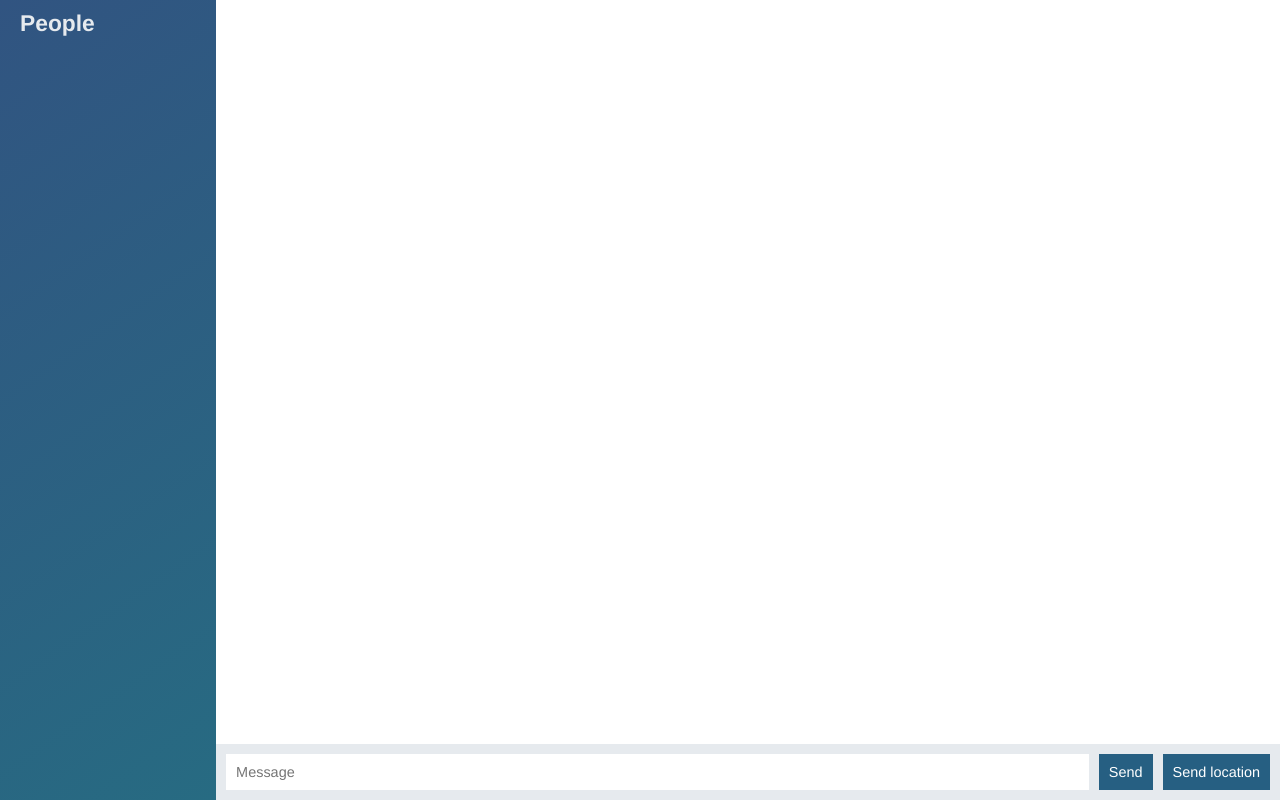
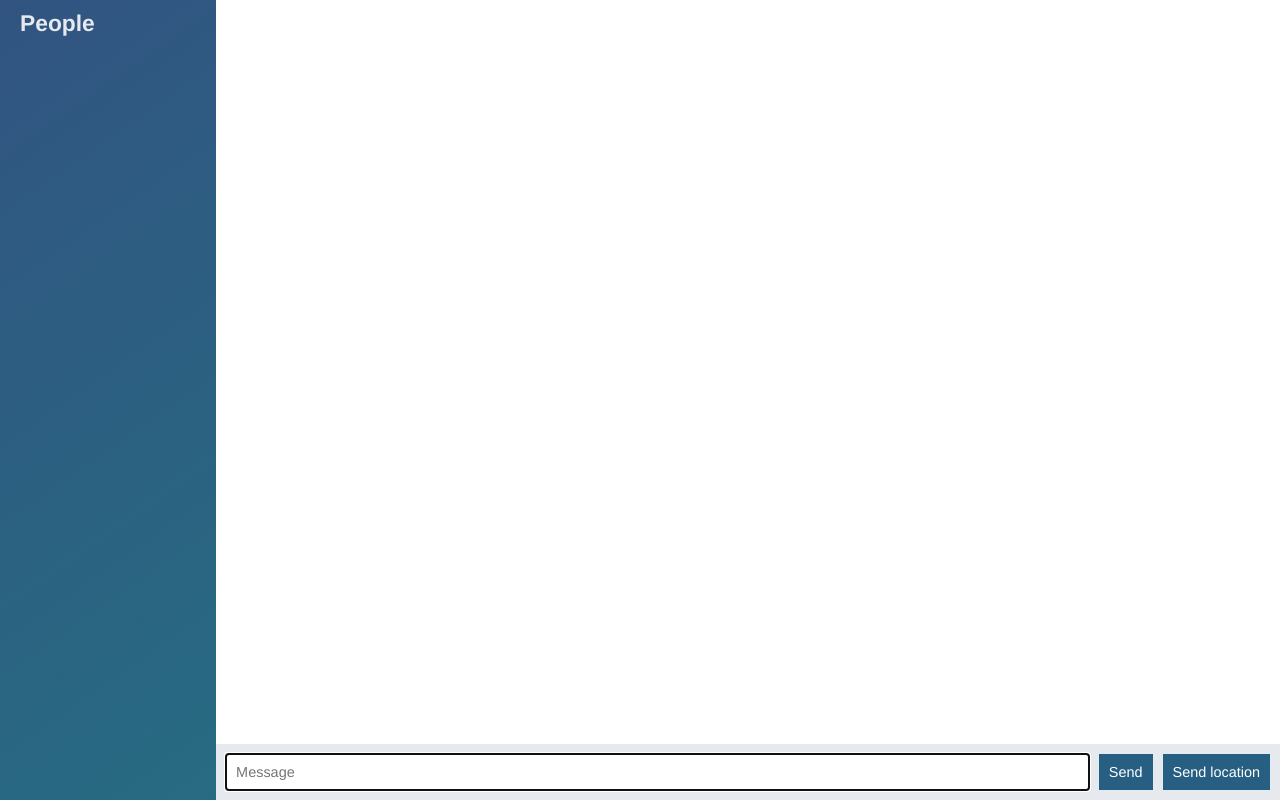
Before and after one commit to rxseven/playground-socket.io, a website: page public/index.html in a window 1280 px wide. Drawn offline with nearby package versions, Linux system fonts and the light colour scheme; no server answers.

Commit message:
Set autofocus attribute to input element

```diff
--- a/public/index.html
+++ b/public/index.html
@@ -18,7 +18,7 @@
 
       <div class="chat-footer">
         <form id="message-form">
-          <input name="message-input" id="message-input" placeholder="Message" type="text">
+          <input autofocus name="message-input" id="message-input" placeholder="Message" type="text">
           <button type="submit">Send</button>
         </form>
         <button id="message-location" type="button">Send location</button>
```
